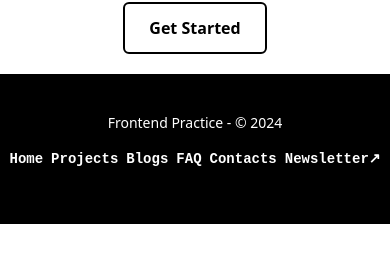
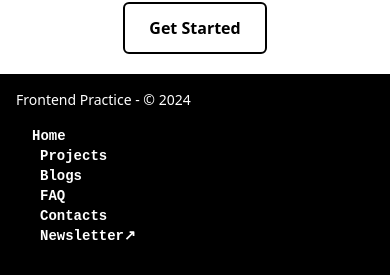
Before and after one commit to Pamudi05/react-tailwind-web, a React (Create React App) app: page / in a window 390 px wide. Shown: the part 1780-2055 px from the top of the page. Before the commit the page ends 2004 px from the top, so only its background shows below. Built offline with nearby package versions, Linux system fonts and the light colour scheme.

Commit message:
responsive

```diff
--- a/src/component/footer.js
+++ b/src/component/footer.js
@@ -25,11 +25,11 @@ function Footer() {
 
   return (
     <>
-      <div className="h-[150px] bg-black flex justify-center items-center">
-        <footer className="text-center text-white">
+      <div className="min-h-[150px] bg-black flex justify-start md:justify-center items-center md:items-center">
+        <footer className="m-4 text-center text-white">
           <p className="text-sm">Frontend Practice - &copy; 2024 </p>
           <div className="md:w-[800px] cursor-pointer p-4" ref={containerRef}>
-            <ul className="flex justify-center space-x-2 font-mono text-sm font-bold md:space-x-6">
+            <ul className="flex flex-col items-start flex-grow space-x-2 font-mono text-sm font-bold md:justify-center md:flex-row md:space-x-6">
               {items.map((item, index) => (
                 <li
                   key={index}
```
